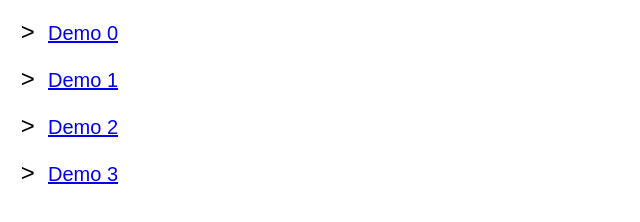
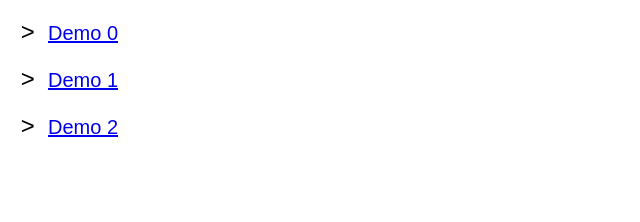
Before and after one commit to goodgoldfish/Demo, a plain HTML site: page TrainingDemo_Jquery/Memu.html in a window 1280 px wide. Shown: the whole page, without its empty margins (0-640 px from the left). Drawn offline with Linux system fonts and the light colour scheme.

Commit message:
remove Demo 3
暫時用不到

```diff
--- a/TrainingDemo_Jquery/Memu.html
+++ b/TrainingDemo_Jquery/Memu.html
@@ -8,7 +8,8 @@
 	    <li><a href="Demo 0.html" target="_self" class="">Demo 0</a></li>
 	    <li><a href="Demo 1.html" target="_self" class="">Demo 1</a></li>
 	    <li><a href="Demo 2.html" target="_self" class="">Demo 2</a></li>
-	    <li><a href="Demo 3.html" target="_self" class="">Demo 3</a></li>
+	    <!--<li><a href="Demo 3.html" target="_self" class="">Demo 3</a></li>-->
 	</ul>
 	</body>
+
 </html>
```
